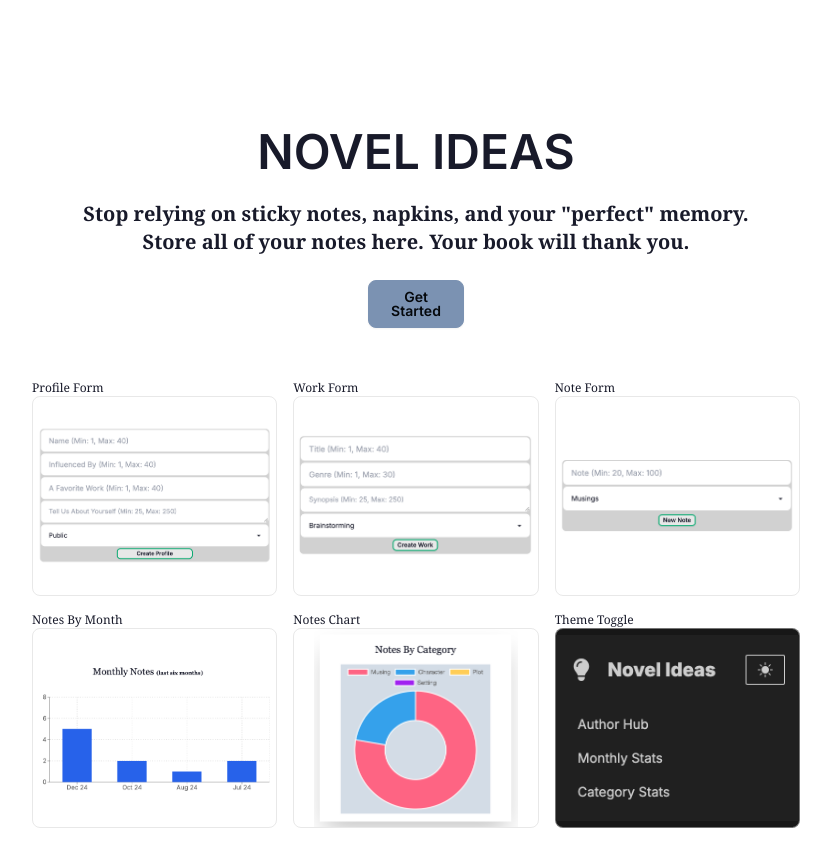
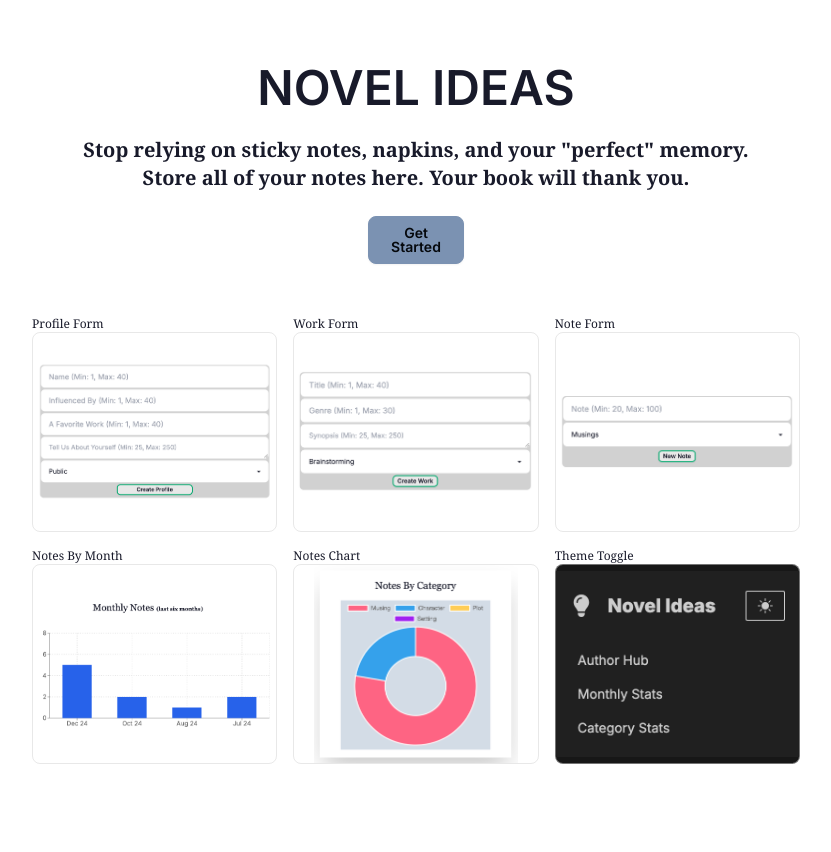
Before and after one commit to mmaustin/project-fb, a Next.js app in the folder fb/: page / in a window 1280 px wide. Shown: the whole page, without its empty margins (224-1055 px from the left). After the commit the page ends 800 px from the top, so only its background shows below. Built offline with nearby package versions, Linux system fonts and the light colour scheme.

Commit message:
Halved homepage mt size

```diff
--- a/fb/app/page.js
+++ b/fb/app/page.js
@@ -9,7 +9,7 @@ const HomePage = () => {
   //mx-5 w-full flex flex-col justify-center items-center
   return (
     <div className="w-full flex flex-col justify-center items-center">
-      <div className="mt-32 mx-5 flex flex-col justify-center items-center">
+      <div className="mt-16 mx-5 flex flex-col justify-center items-center">
         <div className="max-w-3xl flex flex-col justify-center items-center">
           <div className="text-3xl md:text-5xl font-semibold uppercase text-center">
             Novel Ideas
```
